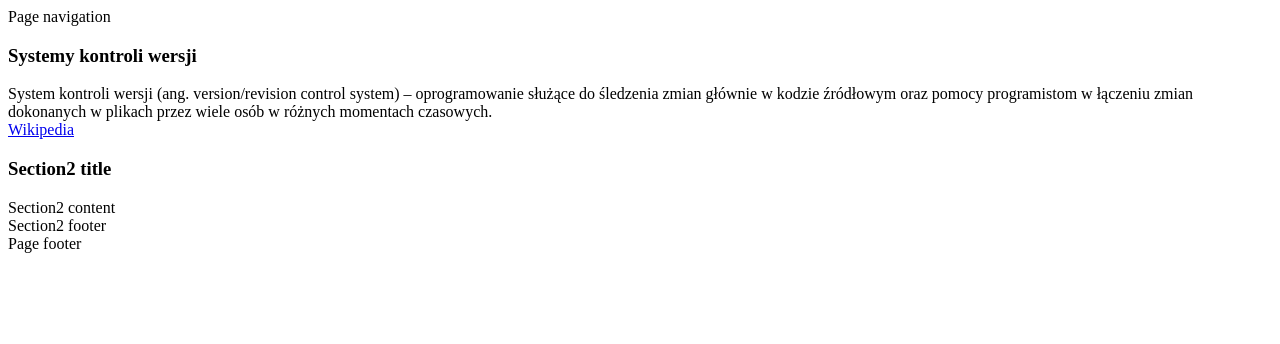
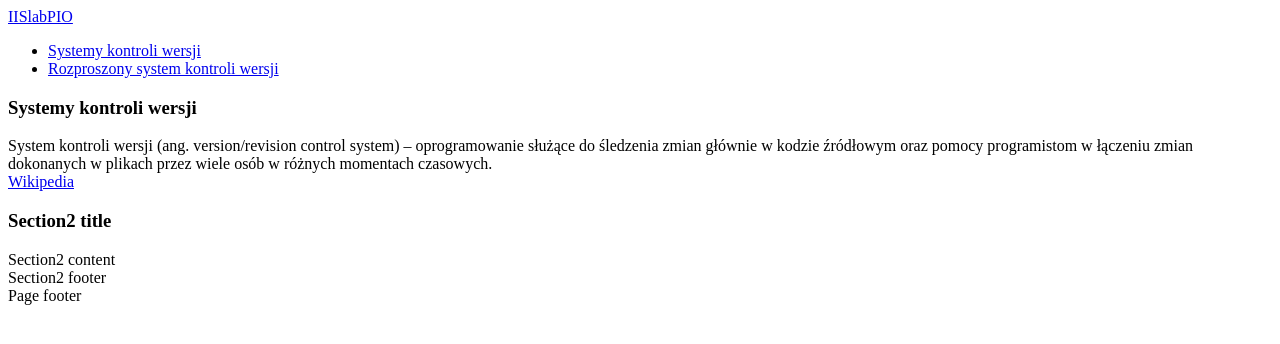
Before and after one commit to damianspinek/iislabpio_180308, a plain HTML site: page index.html in a window 1280 px wide. Drawn offline with Linux system fonts and the light colour scheme.

Commit message:
Navigation added.

```diff
--- a/index.html
+++ b/index.html
@@ -5,7 +5,16 @@
 	</head>
 	<body>
 		<nav class="navbar">
-			Page navigation
+			<div class="navbar-header">
+<a class="navbar-brand" href="#">IISlabPIO</a>
+</div>
+<div class="collapse navbar-collapse">
+<ul class="nav navbar-nav">
+<li><a href="#section1">Systemy kontroli wersji</a></li>
+<li><a href="#section2">Rozproszony system kontroli wersji</a></li>
+</ul>
+</div>
+
 		</nav>
 		<section id="section1" class="panel panel-default">
 			<div class="panel-heading">
```
